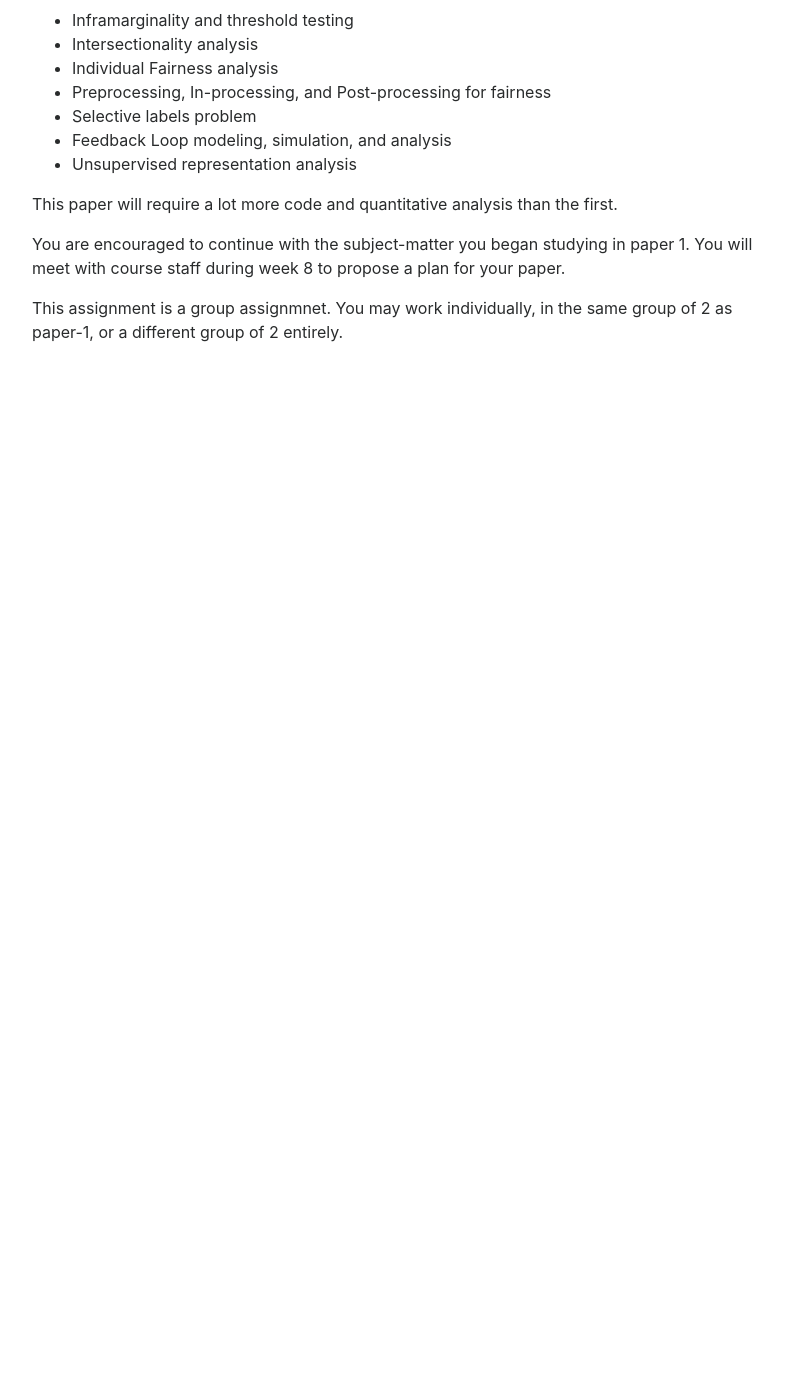
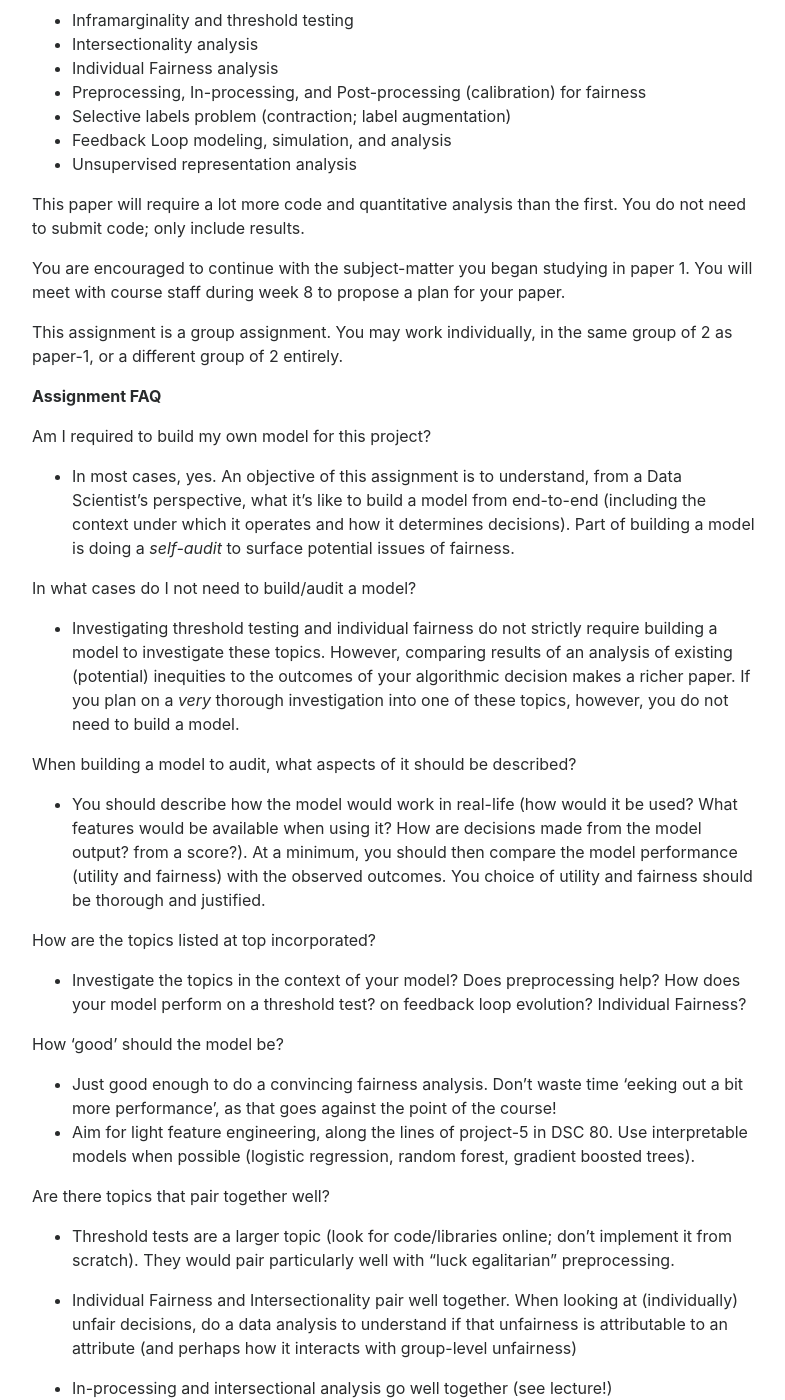
Before and after one commit to afraenkel/course-fairness-webpage, a Jekyll site: the page built from assignments/algorithmic-audit.md, in a window 1280 px wide and 1400 px high, scrolled down 270 px. Shown: the whole window, without its empty margins (243-1028 px from the left). Built offline with Jekyll 4.4.1, drawn with Linux system fonts in a browser that asks for light colours; nearby versions of some CDN libraries; before the commit the page ends 900 px from its top, so only the background shows below that; some of the changed text lies outside the part shown.

Commit message:
added faq

```diff
--- a/assignments/algorithmic-audit.md
+++ b/assignments/algorithmic-audit.md
@@ -14,17 +14,83 @@ second half of the course:
 * Inframarginality and threshold testing
 * Intersectionality analysis
 * Individual Fairness analysis
-* Preprocessing, In-processing, and Post-processing for fairness
-* Selective labels problem
+* Preprocessing, In-processing, and Post-processing (calibration) for
+  fairness
+* Selective labels problem (contraction; label augmentation)
 * Feedback Loop modeling, simulation, and analysis
 * Unsupervised representation analysis
 
 This paper will require a lot more code and quantitative analysis than
-the first.
+the first. You do not need to submit code; only include results.
 
 You are encouraged to continue with the subject-matter you began
 studying in paper 1. You will meet with course staff during week 8 to
 propose a plan for your paper.
 
-This assignment is a group assignmnet. You may work individually, in
+This assignment is a group assignment. You may work individually, in
 the same group of 2 as paper-1, or a different group of 2 entirely.
+
+**Assignment FAQ**
+
+Am I required to build my own model for this project?
+
+* In most cases, yes. An objective of this assignment is to
+  understand, from a Data Scientist's perspective, what it's like to
+  build a model from end-to-end (including the context under which it
+  operates and how it determines decisions). Part of building a model
+  is doing a *self-audit* to surface potential issues of fairness.
+
+In what cases do I not need to build/audit a model?
+
+* Investigating threshold testing and individual fairness do not
+  strictly require building a model to investigate these
+  topics. However, comparing results of an analysis of existing
+  (potential) inequities to the outcomes of your algorithmic decision
+  makes a richer paper. If you plan on a *very* thorough investigation
+  into one of these topics, however, you do not need to build a model.
+
+When building a model to audit, what aspects of it should be described?
+
+* You should describe how the model would work in real-life (how would
+  it be used? What features would be available when using it? How are
+  decisions made from the model output? from a score?). At a minimum,
+  you should then compare the model performance (utility and fairness)
+  with the observed outcomes. You choice of utility and fairness
+  should be thorough and justified.
+
+How are the topics listed at top incorporated?
+
+* Investigate the topics in the context of your model? Does
+  preprocessing help? How does your model perform on a threshold test?
+  on feedback loop evolution? Individual Fairness?
+
+How 'good' should the model be?
+
+* Just good enough to do a convincing fairness analysis. Don't waste
+  time 'eeking out a bit more performance', as that goes against the
+  point of the course!
+* Aim for light feature engineering, along the lines of project-5 in
+  DSC 80. Use interpretable models when possible (logistic regression,
+  random forest, gradient boosted trees).
+
+Are there topics that pair together well?
+
+* Threshold tests are a larger topic (look for code/libraries online;
+  don't implement it from scratch). They would pair particularly well
+  with "luck egalitarian" preprocessing.
+
+* Individual Fairness and Intersectionality pair well together. When
+  looking at (individually) unfair decisions, do a data analysis to
+  understand if that unfairness is attributable to an attribute (and
+  perhaps how it interacts with group-level unfairness)
+
+* In-processing and intersectional analysis go well together (see
+  lecture!)
+
+* Pre/Post-processing pairs well with selective labelling approaches
+  (including contraction and label augmentation)
+
+* Feedback Loop modeling is a larger topic that would be well
+  complemented with selective labeling or preprocessing. If exploring
+  this subject matter, try to replicate the house price estimation
+  procedure from lecture.
```
